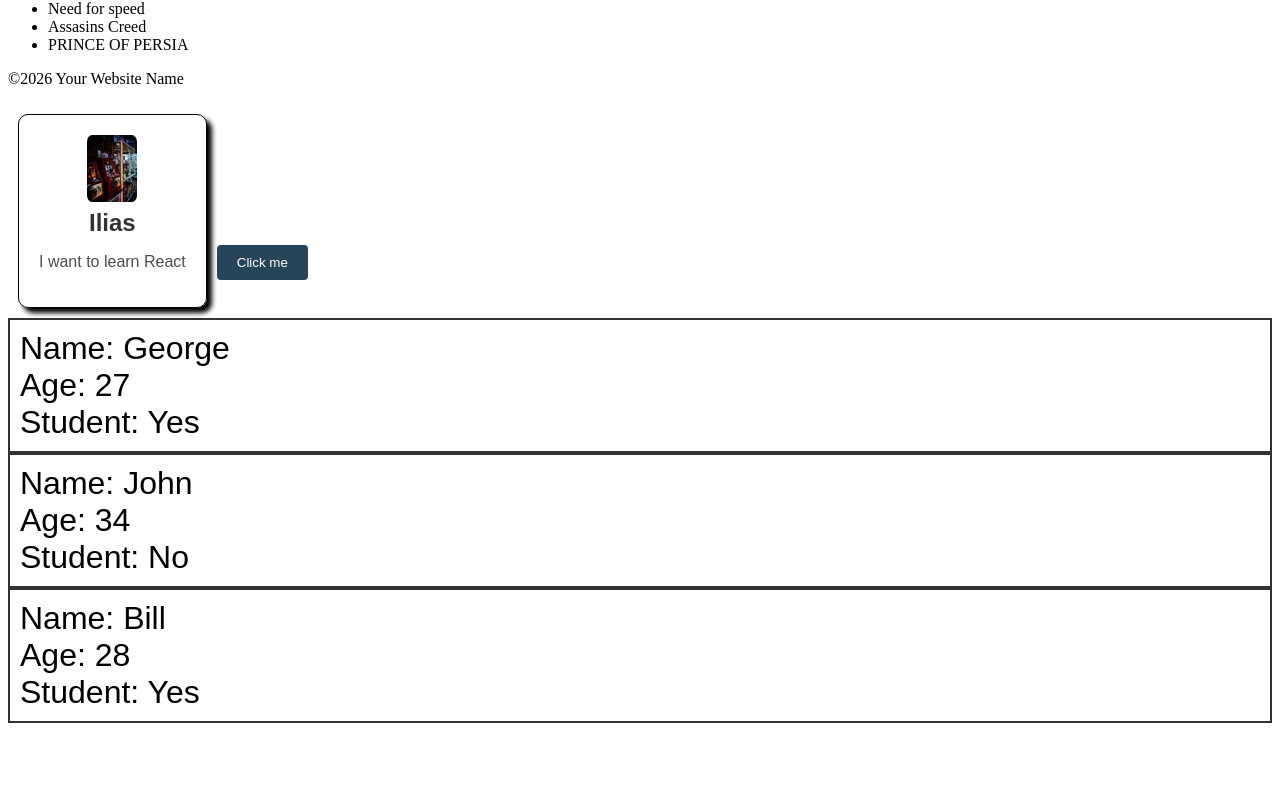
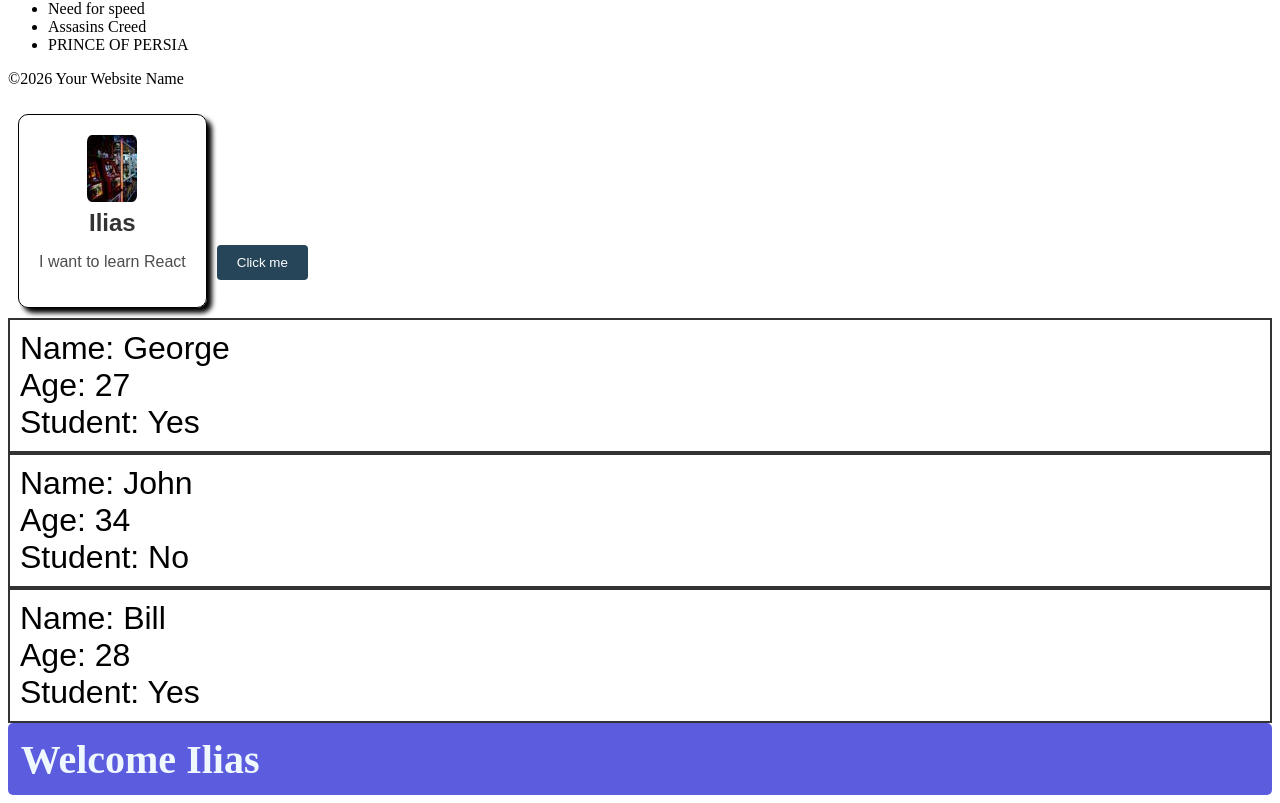
Before and after one commit to IliasSari/react-project-1, a React (Vite) app: page / in a window 1280 px wide. Shown: the part 168-971 px from the top of the page. Before the commit the page ends 899 px from the top, so only its background shows below. Built offline with nearby package versions, Linux system fonts and the light colour scheme.

Commit message:
Added a 'demo' user greeting

```diff
--- a/src/App.jsx
+++ b/src/App.jsx
@@ -4,6 +4,7 @@
 import Card from './Card.jsx';
 import Button from './Button.jsx';
 import Students from './Students.jsx';
+import UserGreeting from './UserGreeting.jsx';
 
 function App(){
   return(
@@ -16,6 +17,7 @@
       <Students name="George" age="27" isStudents={true}/>
       <Students name="John" age="34" isStudents={false}/>
       <Students name="Bill" age="28" isStudents={true}/>
+      <UserGreeting isLoggedIn={true} username="Ilias"/>
     </>
   );
 }
--- /dev/null
+++ b/src/UserGreeting.jsx
@@ -0,0 +1,6 @@
+
+function UserGreeting(props){
+    return(props.isLoggedIn ? <h2 className="welcome-message">Welcome {props.username}</h2> : <h2 className="login-prompt">Please log in to continue</h2>);
+}
+
+export default UserGreeting
--- a/src/index.css
+++ b/src/index.css
@@ -37,3 +37,12 @@
 .Students p{
   margin: 0%;
 }
+
+.welcome-message{
+  font-size: 2.5em;
+  background-color: rgb(92, 92, 222);
+  color: aliceblue;
+  padding: 1%;
+  border-radius: 5px;
+  margin: 0;
+}
```
